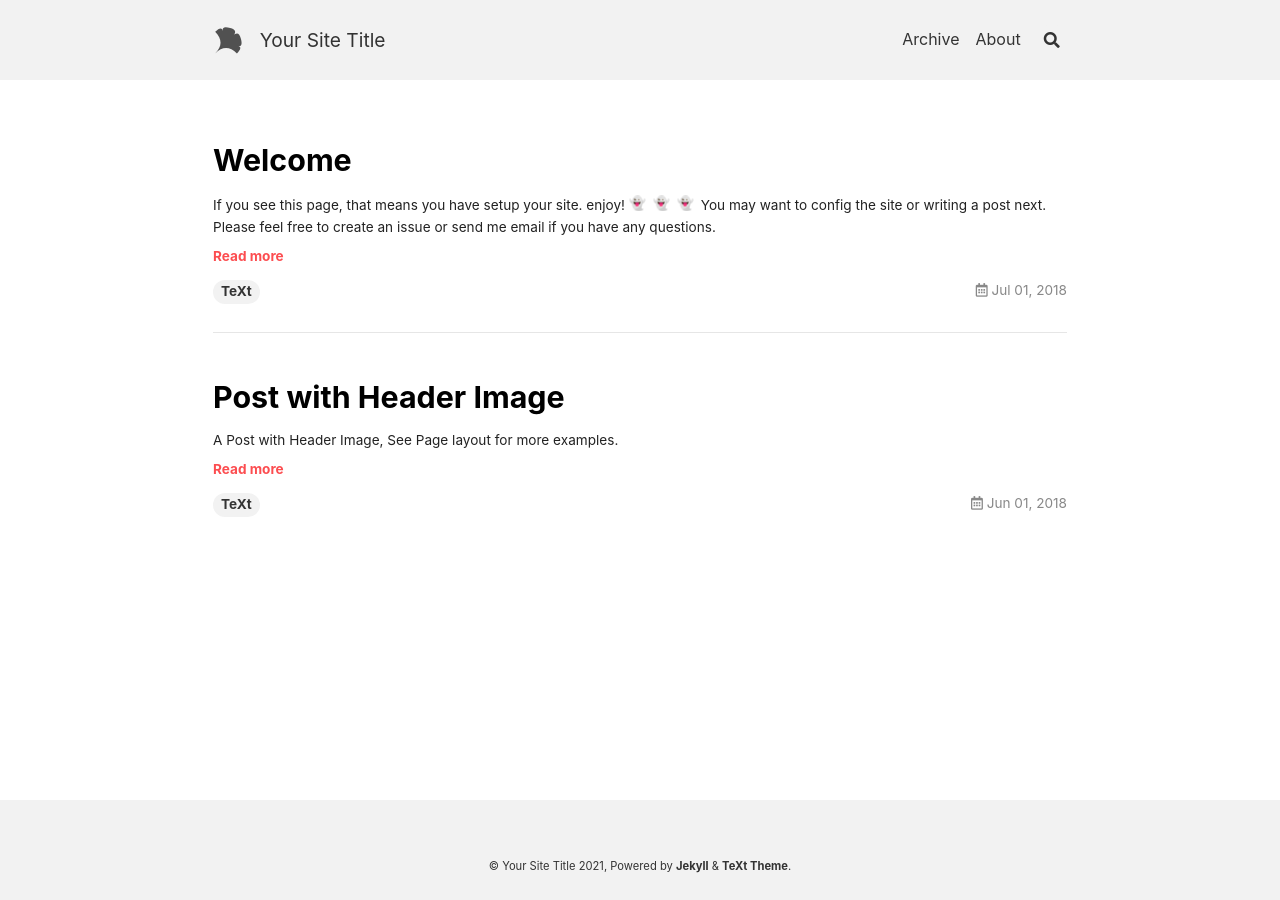
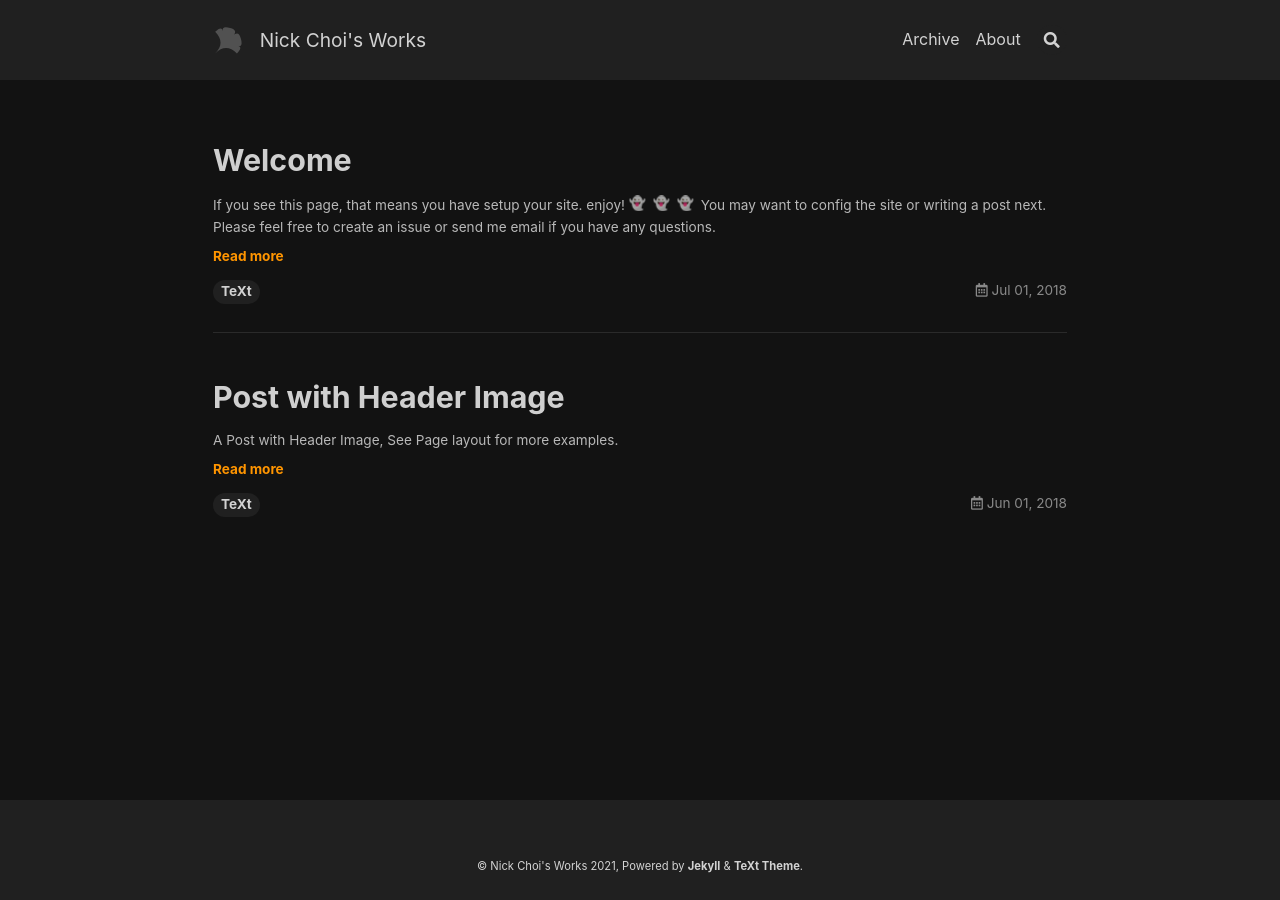
Before and after one commit to nick-choi/nick-choi.github.io, a Jekyll site: the page built from index.html, in a window 1280 px wide. Built offline with Jekyll 4.4.1, drawn with Linux system fonts in a browser that asks for light colours; nearby versions of some CDN libraries; emoji names are drawn with the system emoji font; the list of posts is cut into pages by our own code.

Commit message:
updated config

```diff
--- a/_config.yml
+++ b/_config.yml
@@ -16,11 +16,11 @@
 
 ## => Site Settings
 ##############################
-text_skin: default # "default" (default), "dark", "forest", "ocean", "chocolate", "orange"
-highlight_theme: default # "default" (default), "tomorrow", "tomorrow-night", "tomorrow-night-eighties", "tomorrow-night-blue", "tomorrow-night-bright"
+text_skin: dark # "default" (default), "dark", "forest", "ocean", "chocolate", "orange"
+highlight_theme: tomorrow-night-bright # "default" (default), "tomorrow", "tomorrow-night", "tomorrow-night-eighties", "tomorrow-night-blue", "tomorrow-night-bright"
 url     : # the base hostname & protocol for your site e.g. https://www.someone.com
 baseurl : # does not include hostname
-title   : Your Site Title
+title   : Nick Choi's Works
 description: > # this means to ignore newlines until "Language & timezone"
   Your Site Description
 
@@ -35,10 +35,10 @@
 ##############################
 author:
   type      : # "person" (default), "organization"
-  name      : Your Name
+  name      : nickchoi
   url       :
   avatar    : # path or url of avatar image (square)
-  bio       : I am an amazing person.
+  bio       : A Developer.
   email     :
   facebook  : # "user_name" the last part of your profile url, e.g. https://www.facebook.com/user_name
   twitter   : # "user_name" the last part of your profile url, e.g. https://twitter.com/user_name
```
